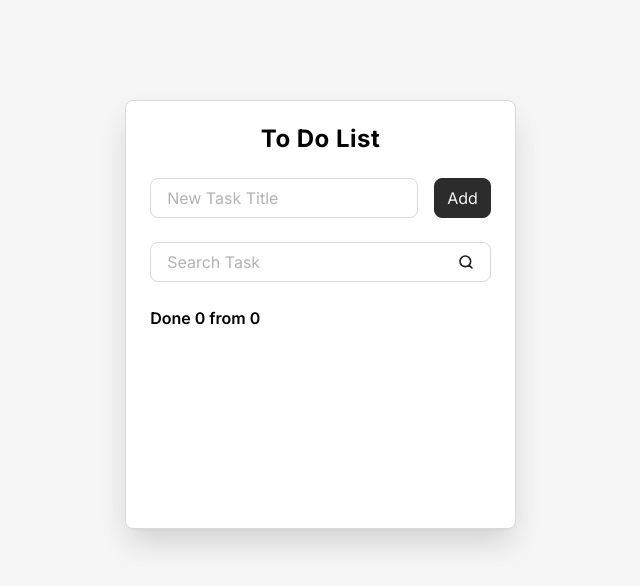
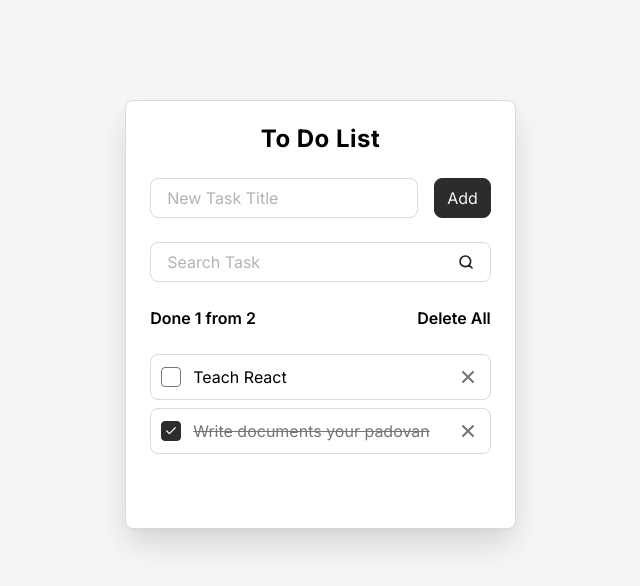
Before and after one commit to Neo2058/todo-react_Lamkov, a React (Vite) app: page / in a window 1280 px wide. Shown: the top 586 px of the page, without its empty margins (312-952 px from the left). Built offline with nearby package versions, Linux system fonts and the light colour scheme.

Commit message:
Add useState and useEffect

```diff
--- a/src/components/AddTaskForm/AddTaskForm.jsx
+++ b/src/components/AddTaskForm/AddTaskForm.jsx
@@ -6,6 +6,8 @@ const AddTaskForm = (props) => {
 
   const {
     addTask,
+    newTaskTitle,
+    setNewTaskTitle,
   } = props
 
   const onSubmit = (event) => {
@@ -22,6 +24,8 @@ const AddTaskForm = (props) => {
         className="todo__field"
         label="New Task Title"
         id="new-task"
+        value={newTaskTitle}
+        onInput={(event) => setNewTaskTitle(event.target.value)}
       />
       <Button
         type="submit"
--- a/src/components/Field/Field.jsx
+++ b/src/components/Field/Field.jsx
@@ -7,6 +7,7 @@ const Field = (props) => {
     id,
     label,
     type = 'text',
+    value,
     onInput,
   } = props
 
@@ -24,6 +25,7 @@ const Field = (props) => {
         placeholder=" "
         autoComplete="off"
         type={type}
+        value={value}
         onInput={onInput}
       />
     </div>
--- a/src/components/SearchTaskForm/SearchTaskForm.jsx
+++ b/src/components/SearchTaskForm/SearchTaskForm.jsx
@@ -4,7 +4,8 @@ import Field from "../Field/index.js";
 const  SearchTaskForm = (props) => {
 
   const {
-    onSearchInput,
+    searchQuery,
+    setSearchQuery,
   } = props
 
   return (
@@ -17,7 +18,8 @@ const  SearchTaskForm = (props) => {
         label="Search Task"
         id="search-task"
         type="search"
-        onInput={(event) => onSearchInput(event.target.value)}
+        value={searchQuery}
+        onInput={(event) => setSearchQuery(event.target.value)}
       />
     </form>
   )
--- a/src/components/ToDo/ToDo.jsx
+++ b/src/components/ToDo/ToDo.jsx
@@ -3,46 +3,96 @@ import AddTaskForm from "../AddTaskForm/index.js";
 import SearchTaskForm from "../SearchTaskForm/index.js";
 import ToDoInfo from "../ToDoInfo/index.js";
 import ToDoList from "../ToDoList/index.js";
+import {useEffect, useState} from "react";
 
 const ToDo = () => {
 
-  const tasks = [
+  const [tasks, setTasks] = useState(() => {
+      const savedTasks = localStorage.getItem('tasks')
 
-  ]
+      if (savedTasks) {
+        return JSON.parse(savedTasks)
+      }
+
+      return [
+        {id: 1, title: 'Teach React', isDone: false},
+        {id: 2, title: 'Write documents your padovan', isDone: true},
+      ]
+    })
+
+  const [newTaskTitle, setNewTaskTitle] = useState('');
+  const [searchQuery, setSearchQuery] = useState('');
 
   const deleteAllTasks = () => {
+    const isConfirmed = confirm('Are you sure you want to delete all tasks?')
+
+    if (isConfirmed) {
+      setTasks([])
+    }
   }
 
   const deleteTask = (taskId) => {
-
+    setTasks(
+      tasks.filter((task) => task.id !== taskId)
+    )
   }
 
   const toggleTaskComplete = (taskId, isDone) => {
-
-  }
-
-  const filterTask = (query) => {
-    console.log(`Поиск: ${query}`)
+    setTasks(
+      tasks.map((task) => {
+        if (task.id === taskId) {
+          return {...task, isDone}
+        }
+        return task
+      })
+    )
   }
 
   const addTask = () => {
-    console.log("Task added")
+    if(newTaskTitle.trim().length > 0){
+      const newTask = {
+        id: crypto?.randomUUID() ?? Date.now().toString(),
+        title: newTaskTitle,
+        isDone: false,
+      }
+
+      setTasks([...tasks, newTask])
+      setNewTaskTitle('')
+      setSearchQuery('')
+    }
   }
+
+  useEffect(() => {
+    localStorage.setItem('tasks', JSON.stringify(tasks))
+  },[tasks])
+
+  const clearSearchQuery = searchQuery.trim().toLowerCase()
+  const filteredTasks = clearSearchQuery.length > 0
+    ? tasks.filter(({ title }) => title.toLowerCase().includes(clearSearchQuery))
+    : null
 
   return (
     <div
       className="todo"
     >
       <h1 className="todo__title">To Do List</h1>
-      <AddTaskForm addTask={addTask} />
-      <SearchTaskForm onSearchInput={filterTask} />
+      <AddTaskForm
+        addTask={addTask}
+        newTaskTitle={newTaskTitle}
+        setNewTaskTitle={setNewTaskTitle}
+      />
+      <SearchTaskForm
+        searchQuery={searchQuery}
+        setSearchQuery={setSearchQuery}
+      />
       <ToDoInfo
         total={tasks.length}
         done = {tasks.filter(({ isDone }) => isDone).length}
         onDeleteAllButtonClick={deleteAllTasks}
       />
       <ToDoList
-        task={tasks}
+        tasks={tasks}
+        filteredTasks={filteredTasks}
         onDeleteTaskButtonClick={deleteTask}
         onTaskCompleteChange={toggleTaskComplete}
       />
--- a/src/components/ToDoList/ToDoList.jsx
+++ b/src/components/ToDoList/ToDoList.jsx
@@ -4,27 +4,40 @@ import ToDoItem from "../ToDoItem/index.js";
 const ToDoList = (props) => {
   const {
     tasks = [],
+    filteredTasks,
     onDeleteTaskButtonClick,
     onTaskCompleteChange,
   } = props
 
-  const hasTasks = true
+  const hasTasks = tasks.length > 0
+  const isEmptyFilteredTasks = filteredTasks?.length === 0
 
   if(!hasTasks) {
     return <div
       className="todo__empty-message"
-    ></div>
+    >
+      Задач пока нет
+    </div>
+  }
+
+  if(hasTasks && isEmptyFilteredTasks) {
+    return <div
+      className="todo__empty-message"
+    >
+      Задача не найдена
+    </div>
   }
 
   return (
     <ul
       className="todo__list"
     >
-      {tasks.map((task) => (
+      {(filteredTasks ?? tasks).map((task) => (
         <ToDoItem
           className="todo__item"
           key={task.id}
           onDeleteTaskButtonClick={onDeleteTaskButtonClick}
+          onTaskCompleteChange={onTaskCompleteChange}
           {...task}
         />
       ))}
```
